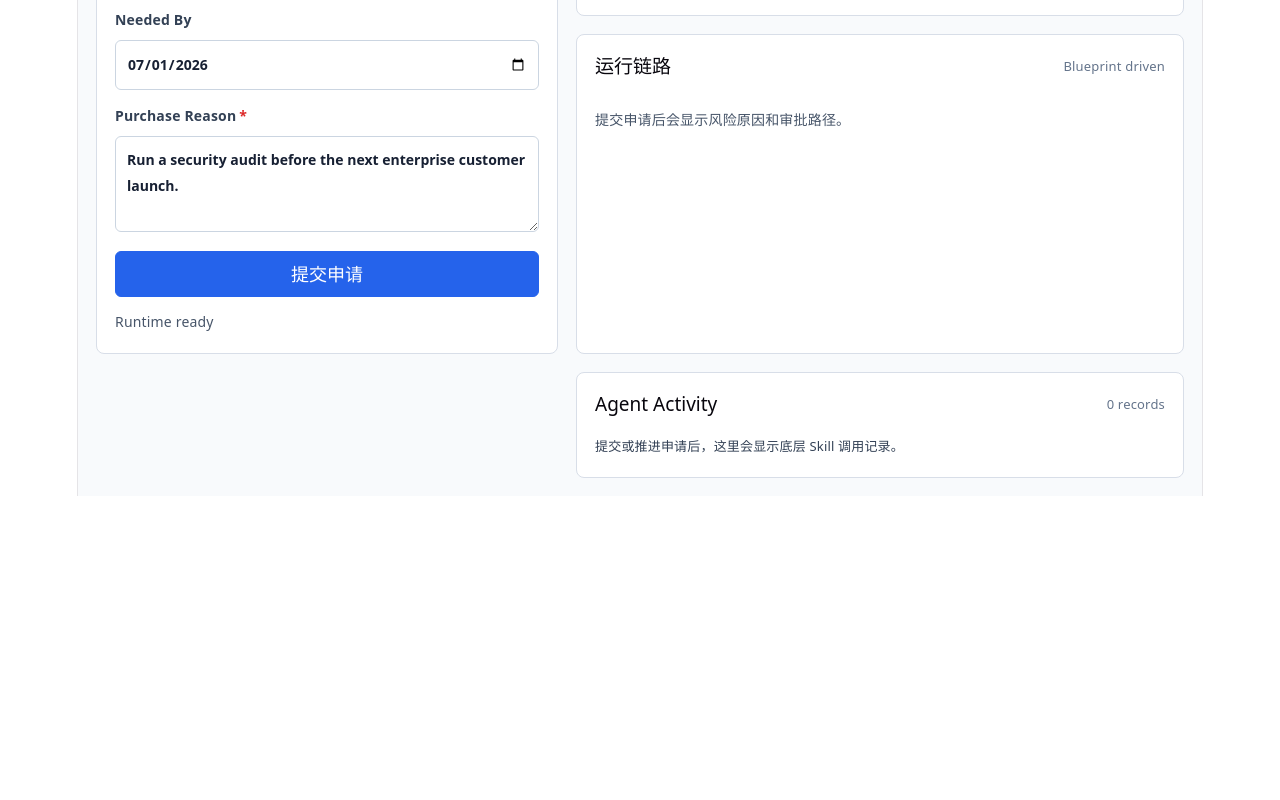
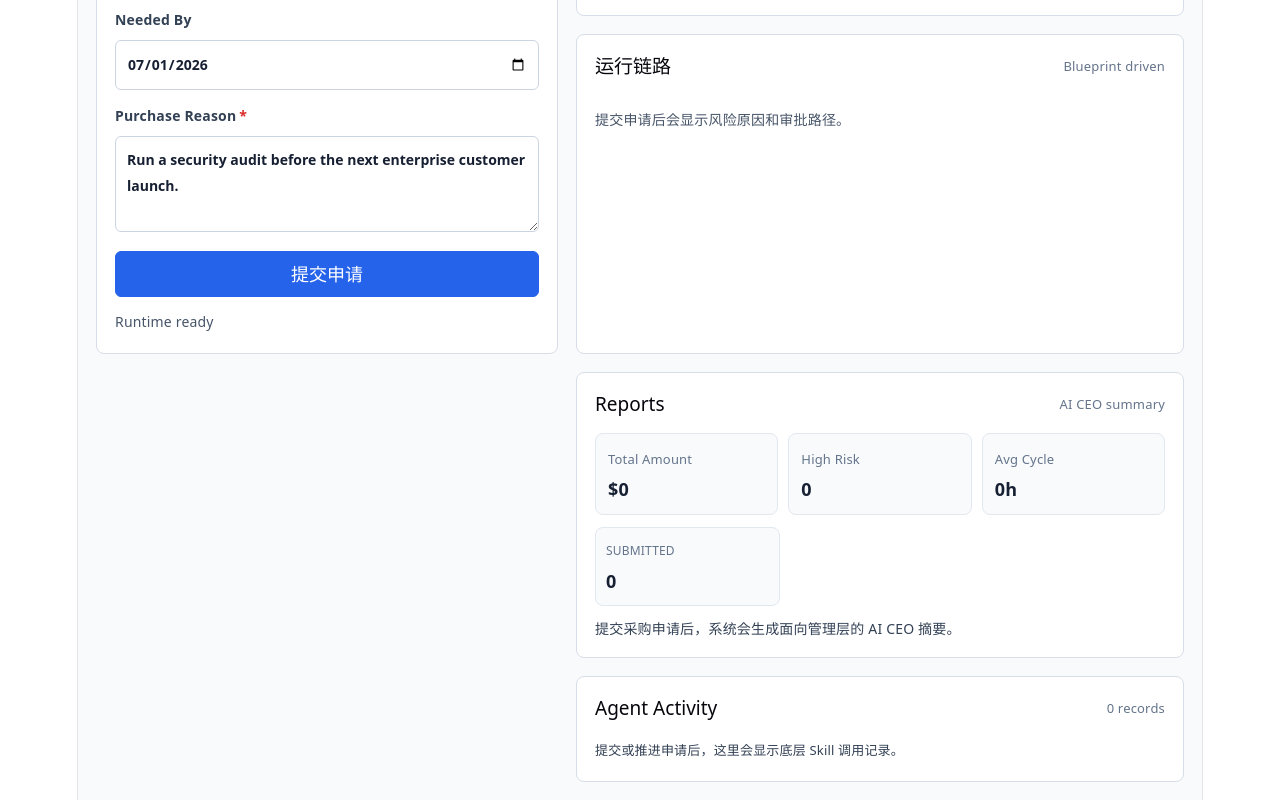
Before and after one commit to njaucjbCJB/AI-native-, a React (Vite) app in the folder demo/: page / in a window 1280 px wide. Shown: the part 562-1362 px from the top of the page. Before the commit the page ends 1058 px from the top, so only its background shows below. Built offline with nearby package versions, Linux system fonts and the light colour scheme.

Commit message:
Add reports UI

```diff
--- a/demo/src/App.css
+++ b/demo/src/App.css
@@ -214,6 +214,48 @@ textarea {
   grid-column: 2;
 }
 
+.reports-panel {
+  grid-column: 2;
+}
+
+.report-metrics {
+  margin-bottom: 12px;
+}
+
+.status-distribution {
+  display: grid;
+  grid-template-columns: repeat(3, 1fr);
+  gap: 8px;
+  margin-bottom: 12px;
+}
+
+.status-distribution div {
+  border: 1px solid #e2e8f0;
+  border-radius: 8px;
+  padding: 10px;
+  background: #f8fafc;
+}
+
+.status-distribution span {
+  display: block;
+  color: #64748b;
+  font-size: 12px;
+  text-transform: uppercase;
+}
+
+.status-distribution strong {
+  display: block;
+  margin-top: 4px;
+  font-size: 18px;
+}
+
+.ceo-summary {
+  margin: 0;
+  color: #334155;
+  font-size: 14px;
+  line-height: 1.55;
+}
+
 .activity-list {
   display: grid;
   gap: 10px;
@@ -288,7 +330,8 @@ textarea {
     grid-template-columns: 1fr;
   }
 
-  .activity-panel {
+  .activity-panel,
+  .reports-panel {
     grid-column: auto;
   }
 
--- a/demo/src/App.tsx
+++ b/demo/src/App.tsx
@@ -7,6 +7,7 @@ import { LocalStorageAdapter } from './core/storage'
 import { submitRuntimeRequest, type RuntimeSubmissionResult } from './core/runtime'
 import type { ApprovalRole } from './core/approval-routing'
 import type { RequestData, RequestInstance } from './core/request'
+import { generateReportFromRuntimeStorage, type ReportSnapshot } from './core/report'
 import './App.css'
 
 const DEFAULT_REQUIREMENT = 'I need a procurement approval workflow.'
@@ -33,6 +34,7 @@ function App() {
   const [requests, setRequests] = useState<RequestInstance[]>([])
   const [workflows, setWorkflows] = useState<WorkflowInstance[]>([])
   const [agentActivities, setAgentActivities] = useState<AgentActivity[]>([])
+  const [reports, setReports] = useState<ReportSnapshot[]>([])
   const [latestResult, setLatestResult] = useState<RuntimeSubmissionResult | null>(null)
   const [selectedRole, setSelectedRole] = useState<ApprovalRole>('department_manager')
   const [message, setMessage] = useState('Runtime ready')
@@ -57,6 +59,7 @@ function App() {
       const result = await submitRuntimeRequest(storage, formData)
 
       setLatestResult(result)
+      await generateReportFromRuntimeStorage(storage)
       await refreshRuntimeState()
       setMessage(`Submitted ${result.request.id}`)
     } catch (error) {
@@ -78,20 +81,23 @@ function App() {
         : await runRejectCurrentStep(storage, workflow, { comment: `${ROLE_LABELS[selectedRole]} rejected.` })
 
     await storage.saveWorkflowInstance(nextWorkflow)
+    await generateReportFromRuntimeStorage(storage)
     await refreshRuntimeState()
     setMessage(`${ROLE_LABELS[selectedRole]} ${decision === 'approve' ? 'approved' : 'rejected'} ${workflow.requestId}`)
   }
 
   async function refreshRuntimeState() {
-    const [nextRequests, nextWorkflows, nextAgentActivities] = await Promise.all([
+    const [nextRequests, nextWorkflows, nextAgentActivities, nextReports] = await Promise.all([
       storage.getRequestInstances(),
       storage.getWorkflowInstances(),
       storage.getAgentActivities(),
+      storage.getReportSnapshots(),
     ])
 
     setRequests(nextRequests)
     setWorkflows(nextWorkflows)
     setAgentActivities(nextAgentActivities)
+    setReports(nextReports)
   }
 
   function updateField(field: FormField, value: string) {
@@ -207,6 +213,8 @@ function App() {
           )}
         </section>
 
+        <ReportsPanel report={reports.at(-1) ?? null} />
+
         <section className="panel activity-panel">
           <div className="panel-heading">
             <h2>Agent Activity</h2>
@@ -243,6 +251,36 @@ function App() {
         </section>
       </section>
     </main>
+  )
+}
+
+function ReportsPanel({ report }: { report: ReportSnapshot | null }) {
+  return (
+    <section className="panel reports-panel">
+      <div className="panel-heading">
+        <h2>Reports</h2>
+        <span>AI CEO summary</span>
+      </div>
+      <div className="summary-row report-metrics">
+        <Metric label="Total Amount" value={formatMoney(report?.totalAmount ?? 0)} />
+        <Metric label="High Risk" value={report?.highRiskRequestCount ?? 0} />
+        <Metric
+          label="Avg Cycle"
+          value={`${formatNumber(report?.averageApprovalCycleTimeHours ?? 0)}h`}
+        />
+      </div>
+      <div className="status-distribution">
+        {Object.entries(report?.requestCountByStatus ?? { submitted: 0 }).map(([status, count]) => (
+          <div key={status}>
+            <span>{status}</span>
+            <strong>{count}</strong>
+          </div>
+        ))}
+      </div>
+      <p className="ceo-summary">
+        {report?.summary ?? '提交采购申请后，系统会生成面向管理层的 AI CEO 摘要。'}
+      </p>
+    </section>
   )
 }
 
@@ -302,4 +340,18 @@ function formatActivityTime(value: string) {
   }).format(new Date(value))
 }
 
+function formatMoney(value: number) {
+  return new Intl.NumberFormat('en-US', {
+    maximumFractionDigits: 0,
+    style: 'currency',
+    currency: 'USD',
+  }).format(value)
+}
+
+function formatNumber(value: number) {
+  return new Intl.NumberFormat('en-US', {
+    maximumFractionDigits: 1,
+  }).format(value)
+}
+
 export default App
--- a/demo/src/core/report.ts
+++ b/demo/src/core/report.ts
@@ -1,5 +1,6 @@
 import type { AgentActivity } from './agent-activity'
 import type { RequestInstance } from './request'
+import { analyzeProcurementRisk } from './risk'
 import type { RiskAnalysisResult } from './risk'
 import type { WorkflowStatus } from './workflow'
 import type { WorkflowInstance } from './workflow'
@@ -34,6 +35,11 @@ type ReportSkillOptions = ReportOptions & {
 type ReportStorage = {
   saveReportSnapshot(report: ReportSnapshot): Promise<void>
   saveAgentActivity(activity: AgentActivity): Promise<void>
+}
+
+type RuntimeReportStorage = ReportStorage & {
+  getRequestInstances(): Promise<RequestInstance[]>
+  getWorkflowInstances(): Promise<WorkflowInstance[]>
 }
 
 export function generateProcurementReport(
@@ -84,6 +90,31 @@ export async function runReportGenerationSkill(
   return report
 }
 
+export async function generateReportFromRuntimeStorage(
+  storage: RuntimeReportStorage,
+  options: ReportSkillOptions = {},
+): Promise<ReportSnapshot> {
+  const requests = await storage.getRequestInstances()
+  const workflows = await storage.getWorkflowInstances()
+  const riskResults = requests.reduce<Record<string, RiskAnalysisResult>>((results, request) => {
+    results[request.id] = analyzeProcurementRisk(request, {
+      previousRequests: requests.filter((candidate) => candidate.id !== request.id),
+    })
+
+    return results
+  }, {})
+
+  return runReportGenerationSkill(
+    storage,
+    {
+      requests,
+      workflows,
+      riskResults,
+    },
+    options,
+  )
+}
+
 function countRequestsByStatus(
   requests: RequestInstance[],
   workflows: WorkflowInstance[],
```
Also changed, not shown: 1 other file (tests, documents, lock files or other folders).
